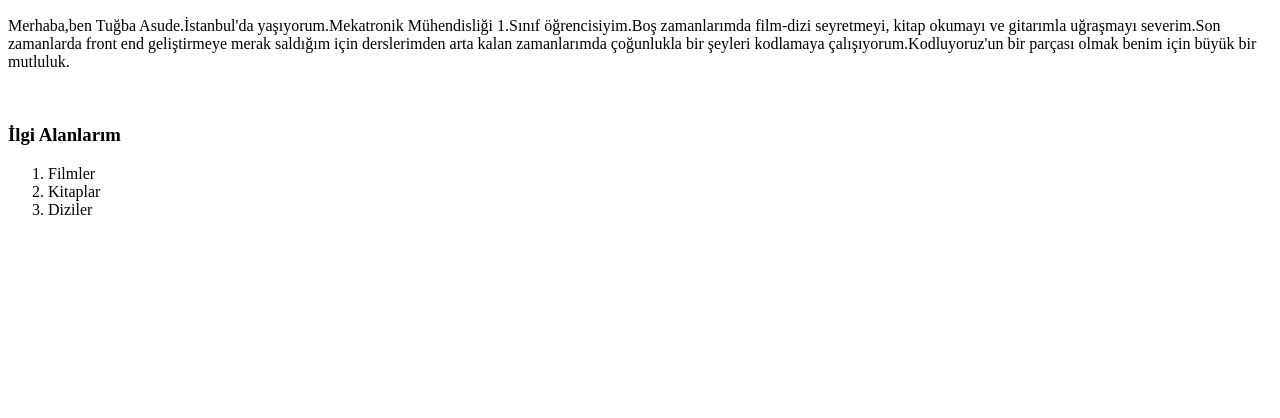
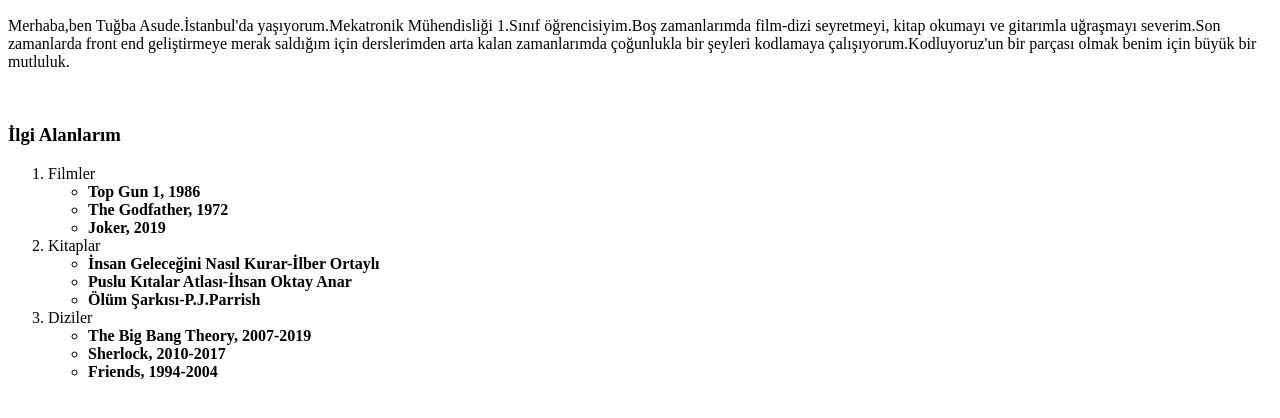
Before and after one commit to tugbaasudenacar/htmlodev2, a plain HTML site: page index.html in a window 1280 px wide. Shown: the part 96-514 px from the top of the page. Drawn offline with Linux system fonts and the light colour scheme.

Commit message:
Listeler değiştirildi

```diff
--- a/index.html
+++ b/index.html
@@ -15,6 +15,42 @@
 -->
 <ol>
     <li>Filmler</li>
+    <ul>
+        <li>
+            <strong>Top Gun 1, 1986</strong>
+        </li>
+        <li>
+            <strong>The Godfather, 1972</strong>
+        </li>
+        <li>
+            <strong>Joker, 2019</strong>
+        </li>
+    </ul>
+
     <li>Kitaplar</li>
+    <ul>
+        <li>
+            <strong>İnsan Geleceğini Nasıl Kurar-İlber Ortaylı</strong>
+        </li>
+        <li>
+            <strong>Puslu Kıtalar Atlası-İhsan Oktay Anar</strong>
+        </li>
+        <li>
+            <strong>Ölüm Şarkısı-P.J.Parrish</strong>
+        </li>
+    </ul>
+
     <li>Diziler</li>
+    <ul>
+       <li>
+        <strong>The Big Bang Theory, 2007-2019</strong>
+       </li>
+       <li>
+        <strong>Sherlock, 2010-2017</strong>
+       </li>
+       <li>
+        <strong>Friends, 1994-2004</strong>
+       </li>
+    </ul>
+
 </ol>
```
